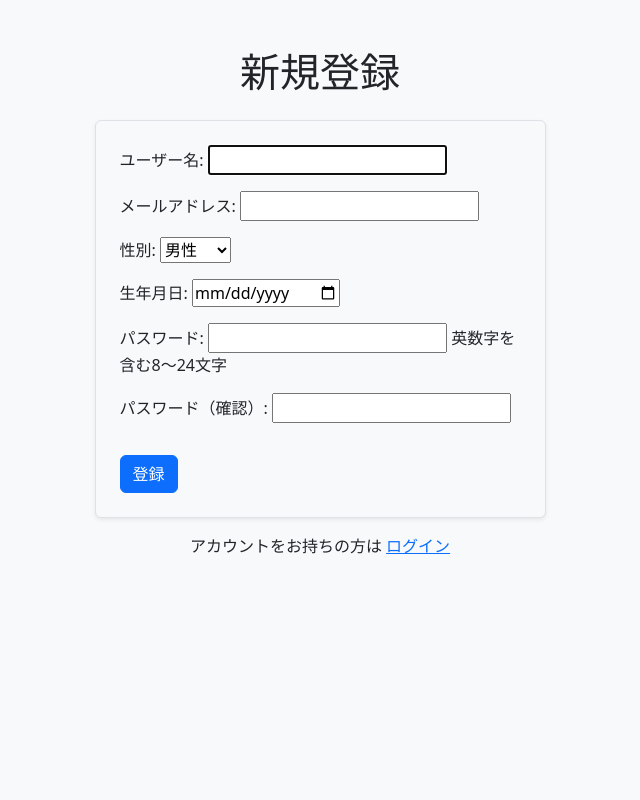
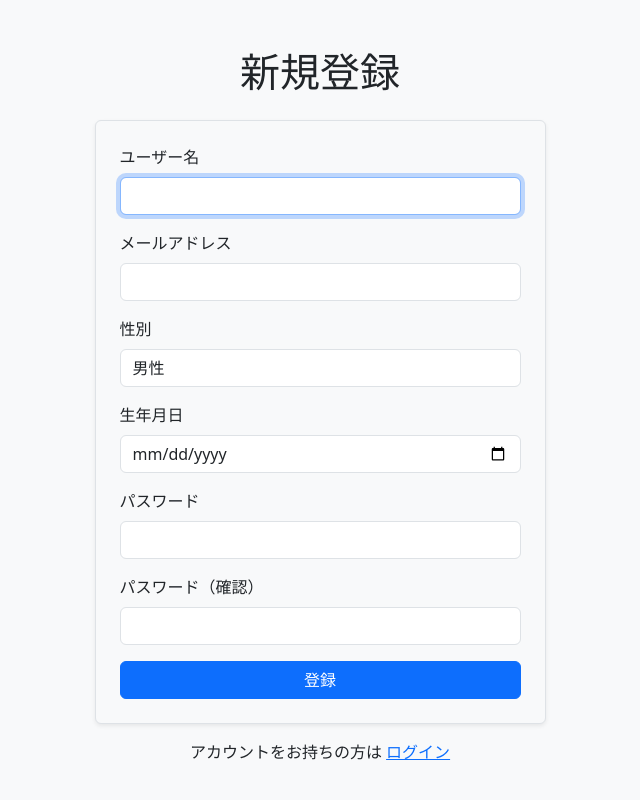
Before and after one commit to sososo176/OshiMate-, a Django app: page /accounts/signup/ in a window 1280 px wide. Shown: the whole page, without its empty margins (320-960 px from the left). Run offline with Django 5.2, Linux system fonts and the light colour scheme; some libraries are stand-ins or nearby versions.

Commit message:
1新規登録からホーム画面に遷移時にフッター表示修正、アイテム押してもログイン画面に飛ばされないよう修正、メールアドレスで複数アカウント作成できないように修正、ホーム画面のアイテムの配置修正

```diff
--- a/accounts/forms.py
+++ b/accounts/forms.py
@@ -41,6 +41,13 @@ class SignUpForm(UserCreationForm):
         # labels = {
         #     'username': 'ユーザー名',
         # }
+
+
+    def clean_email(self):
+        email = self.cleaned_data.get('email')
+        if User.objects.filter(email=email).exists():
+            raise forms.ValidationError("このメールアドレスは既に使用されています。")
+        return email
 
     def clean_password1(self):
         password = self.cleaned_data.get('password1')
--- a/accounts/templates/accounts/signup.html
+++ b/accounts/templates/accounts/signup.html
@@ -1,5 +1,7 @@
 {% extends "base.html" %}
 {% load static %}
+{% load widget_tweaks %}  {# フィールドにクラスを追加するために必要 #}
+
 {% block title %}新規登録 | OshiMate{% endblock %}
 {% block content %}
 
@@ -10,8 +12,62 @@
 
             <form method="post" class="border p-4 rounded shadow-sm bg-light">
                 {% csrf_token %}
-                {{ form.as_p }}
-                <button type="submit" class="btn btn-primary mt-3">登録</button>
+
+                <!-- ユーザー名 -->
+                <div class="mb-3">
+                    <label class="form-label">ユーザー名</label>
+                    {{ form.username|add_class:"form-control" }}
+                    {% if form.username.errors %}
+                        <div class="text-danger small mt-1">{{ form.username.errors.0 }}</div>
+                    {% endif %}
+                </div>
+
+                <!-- メールアドレス -->
+                <div class="mb-3">
+                    <label class="form-label">メールアドレス</label>
+                    {{ form.email|add_class:"form-control" }}
+                    {% if form.email.errors %}
+                        <div class="text-danger small mt-1">{{ form.email.errors.0 }}</div>
+                    {% endif %}
+                </div>
+
+                <!-- 性別 -->
+                <div class="mb-3">
+                    <label class="form-label">性別</label>
+                    {{ form.gender|add_class:"form-control" }}
+                    {% if form.gender.errors %}
+                        <div class="text-danger small mt-1">{{ form.gender.errors.0 }}</div>
+                    {% endif %}
+                </div>
+
+                <!-- 生年月日 -->
+                <div class="mb-3">
+                    <label class="form-label">生年月日</label>
+                    {{ form.birthdate|add_class:"form-control" }}
+                    {% if form.birthdate.errors %}
+                        <div class="text-danger small mt-1">{{ form.birthdate.errors.0 }}</div>
+                    {% endif %}
+                </div>
+
+                <!-- パスワード -->
+                <div class="mb-3">
+                    <label class="form-label">パスワード</label>
+                    {{ form.password1|add_class:"form-control" }}
+                    {% if form.password1.errors %}
+                        <div class="text-danger small mt-1">{{ form.password1.errors.0 }}</div>
+                    {% endif %}
+                </div>
+
+                <!-- パスワード（確認） -->
+                <div class="mb-3">
+                    <label class="form-label">パスワード（確認）</label>
+                    {{ form.password2|add_class:"form-control" }}
+                    {% if form.password2.errors %}
+                        <div class="text-danger small mt-1">{{ form.password2.errors.0 }}</div>
+                    {% endif %}
+                </div>
+
+                <button type="submit" class="btn btn-primary w-100">登録</button>
             </form>
 
             <p class="mt-3 text-center">
--- a/accounts/views.py
+++ b/accounts/views.py
@@ -26,7 +26,8 @@ def signup_view(request): #ユーザーがフォームを送信（submit）し
             # 既に Profile が存在しない場合のみ作成
             if not Profile.objects.filter(user=user).exists():
                 Profile.objects.create(user=user)
-                login(request, user)# 登録後に自動ログイン
+
+            login(request, user)# 登録後に自動ログイン
             return redirect('accounts:home')  #登録完了後、ホーム画面に移動。
     else:
         form = SignUpForm() #最初に画面を開いたとき（GET）は、空のフォームを表示するためにこの処理。
--- a/items/templates/items/item_detail.html
+++ b/items/templates/items/item_detail.html
@@ -41,7 +41,7 @@
     <h2 class="text-center mb-4">{{ item.title }}</h2>
     <!-- アイテムの内容 -->
     <p><strong>カテゴリ：</strong>{{ item.category }}</p>
-    <p><strong>オススメポイント：</strong>{{ item.description }}</p>
+    <p><strong>オススメポイント：</strong>{{ item.description|linebreaksbr }}</p>
   </div>
 {% endif %}
 
```
Also changed, not shown: accounts/templates/accounts/home.html (+11 -9 lines), accounts/migrations/0004_profile_birthdate_profile_gender.py (added).
